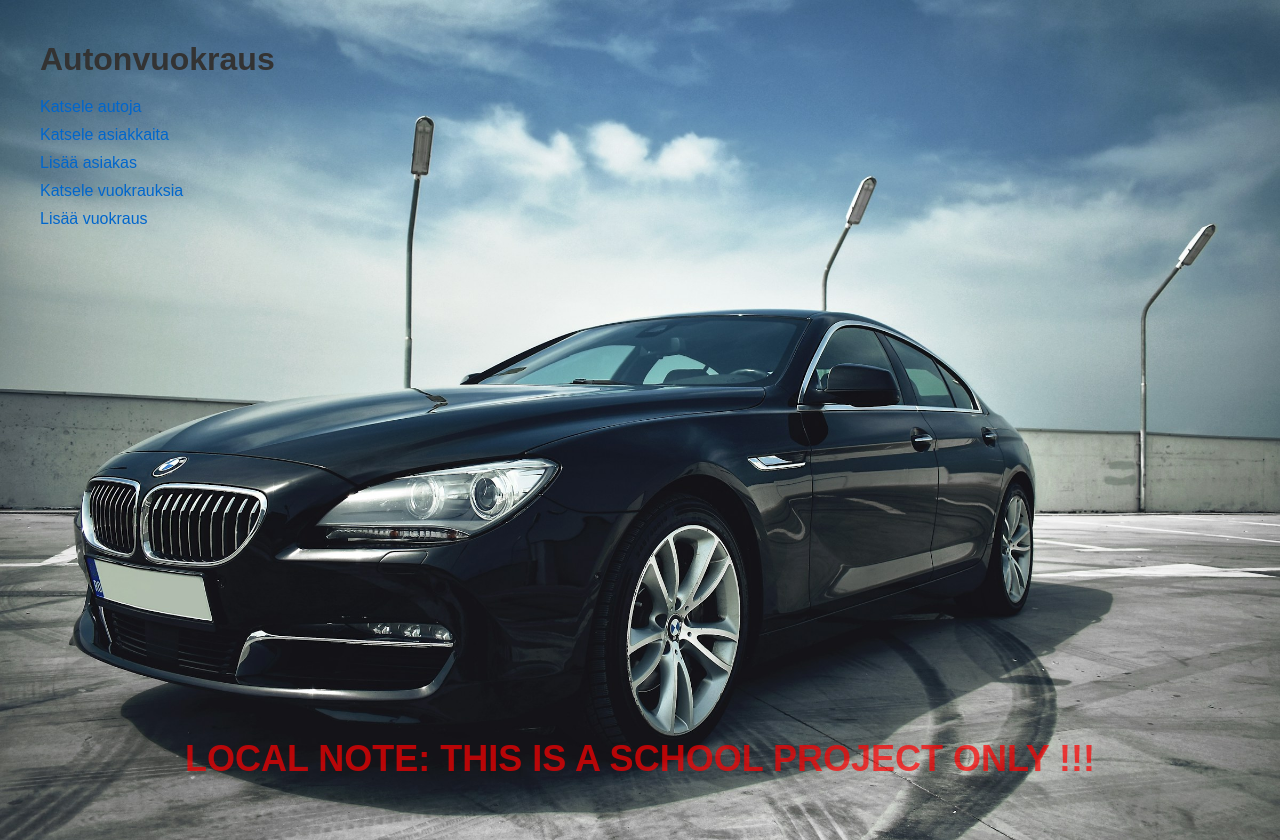
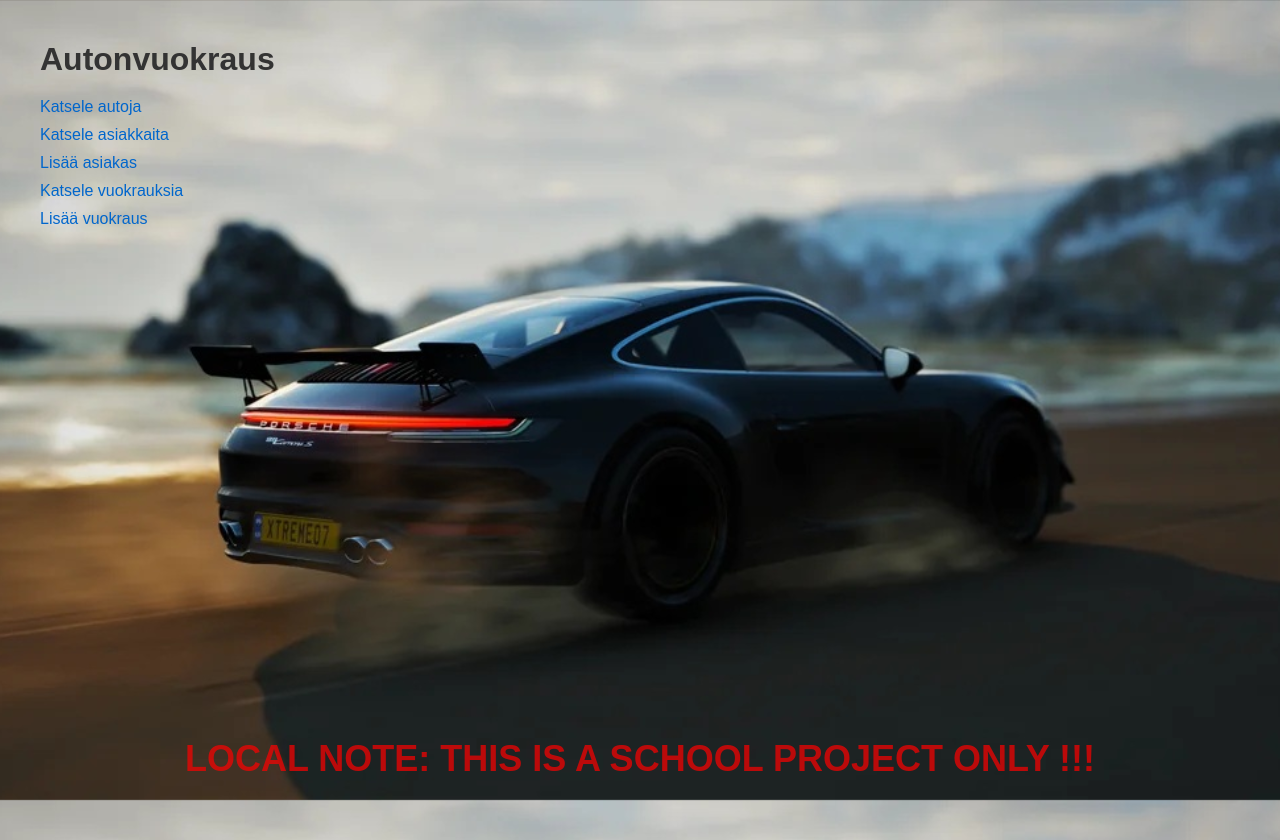
Before and after one commit to Veikkor/autonvuokraus, a PHP site: page /index.php in a window 1280 px wide. Run offline with PHP 8.4, Linux system fonts and the light colour scheme.

Commit message:
Background vaihto

```diff
--- a/css/style.css
+++ b/css/style.css
@@ -4,7 +4,7 @@ body {
     max-width: 1200px;
     margin: 0 auto;
     padding: 20px;
-    background: url('../images/background.jpg') no-repeat center center fixed;
+    background: url('../images/background2.jpg') no-repeat center center fixed;
     background-size: cover;
     min-height: 100vh;
 }
```
Also changed, not shown: images/background.jpg (deleted), images/background2.jpg (added).
